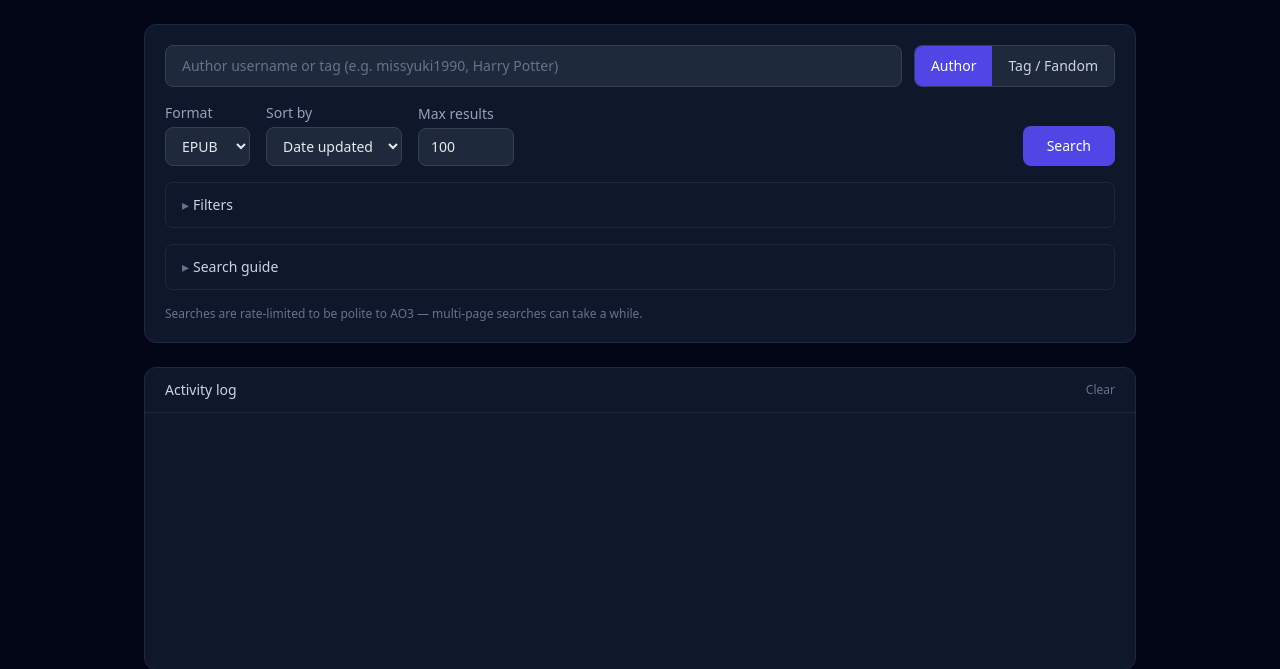
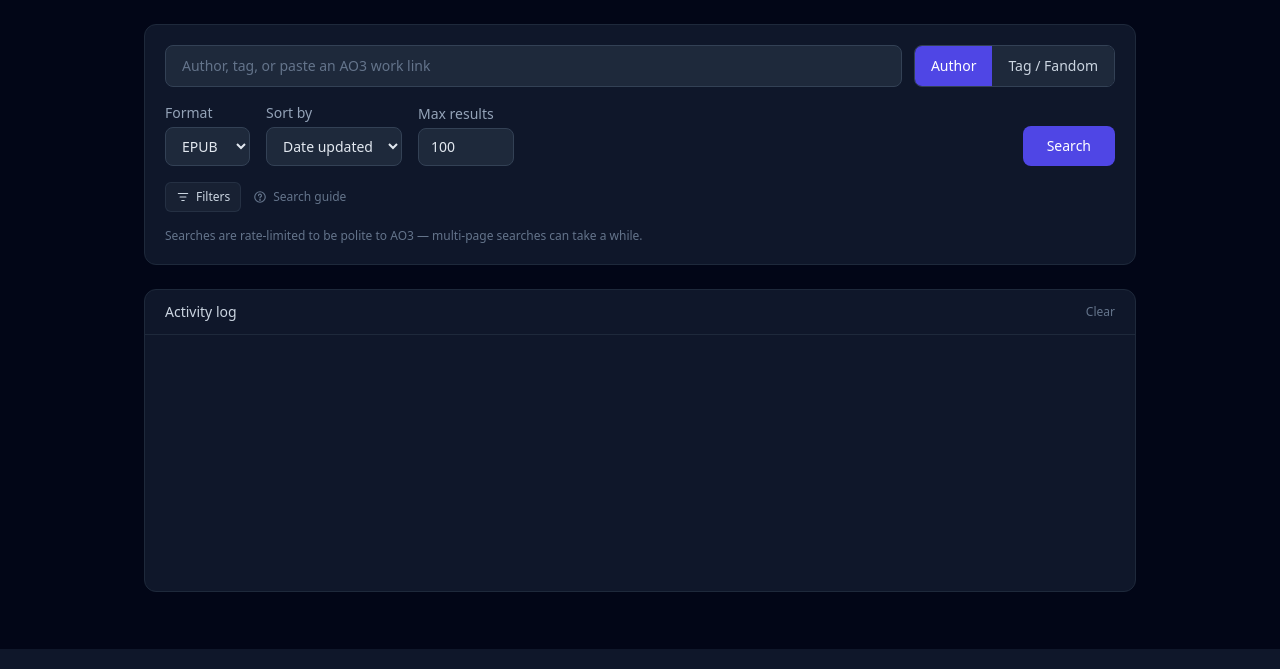
Before and after one commit to cr3ation/ao3-downloader, a FastAPI app: page / in a window 1280 px wide. Shown: the part 151-820 px from the top of the page. Run offline with FastAPI, Linux system fonts and the light colour scheme; data that the repository does not hold is empty; parts of the project's set-up code (start-up, migrations or seed data) failed here and were passed over; some libraries are stand-ins or nearby versions.

Commit message:
Add work-link search, redesign filter panels, PUID/PGID/TZ, .env config
- Paste an AO3 work or chapter URL into the search box to fetch that one
  work. parse_work_page() reads the work page directly (selectors verified
  against live AO3) and the link overrides the Author/Tag toggle.
- Fix looks_like_login(): AO3 renders a login form in the header of every
  page for logged-out visitors, so the body check matched any public page
  and reported every work as restricted. Only the final URL is checked now.
- Replace the two identical <details> slabs with a compact chip row that
  expands into a recessed panel; the Filters chip shows an active count and
  a clear action, and the guide is a scannable grid documenting link paste.
- PUID/PGID/TZ via an entrypoint that adopts the identity then drops to an
  unprivileged user with gosu; uvicorn never runs as root.
- Move all settings and volume paths into .env with in-compose defaults, so
  a clone runs unconfigured and git pull never clobbers local paths.

Co-Authored-By: Claude Fable 5 <noreply@anthropic.com>

```diff
--- a/app/static/app.js
+++ b/app/static/app.js
@@ -8,6 +8,8 @@ const state = {
   sort: { key: null, dir: "desc" }, // local results sort
   searchType: "author",
   lastQuery: "",
+  category: "", // download folder name; differs from lastQuery for pasted links
+  openPanel: null, // "filters" | "guide" | null
   library: { categories: [], loaded: false },
   activeTab: "search",
 };
@@ -108,6 +110,31 @@ document.querySelectorAll(".type-btn").forEach((btn) => {
   });
 });
 
+// ---------------------------------------------------------------- Filters & guide panels
+
+const WORK_LINK = /(?:archiveofourown\.org|ao3\.org)?\/?works\/(\d+)/i;
+
+function isWorkLink(query) {
+  const q = query.trim();
+  return WORK_LINK.test(q) || (/^\d+$/.test(q) && q.length >= 5);
+}
+
+function togglePanel(name) {
+  state.openPanel = state.openPanel === name ? null : name;
+  for (const [panel, btn] of [
+    ["filters", "toggle-filters"],
+    ["guide", "toggle-guide"],
+  ]) {
+    const open = state.openPanel === panel;
+    $(panel === "filters" ? "filters-panel" : "guide-panel").classList.toggle("hidden", !open);
+    $(btn).setAttribute("aria-expanded", String(open));
+  }
+  paintFilterChip();
+}
+
+$("toggle-filters").addEventListener("click", () => togglePanel("filters"));
+$("toggle-guide").addEventListener("click", () => togglePanel("guide"));
+
 function readFilters() {
   const wordsMin = parseInt($("filter-words-min").value, 10);
   const wordsMax = parseInt($("filter-words-max").value, 10);
@@ -115,17 +142,49 @@ function readFilters() {
     .split(",")
     .map((t) => t.trim())
     .filter(Boolean);
-  const filters = {
+  return {
     complete_only: $("filter-complete").checked,
     words_from: Number.isFinite(wordsMin) ? wordsMin : null,
     words_to: Number.isFinite(wordsMax) ? wordsMax : null,
     exclude_tags: excludeTags,
   };
-  const active =
-    filters.complete_only || filters.words_from !== null || filters.words_to !== null || excludeTags.length > 0;
-  $("filters-active").classList.toggle("hidden", !active);
-  return filters;
 }
+
+function activeFilterCount() {
+  const f = readFilters();
+  return (
+    (f.complete_only ? 1 : 0) +
+    (f.words_from !== null ? 1 : 0) +
+    (f.words_to !== null ? 1 : 0) +
+    (f.exclude_tags.length ? 1 : 0)
+  );
+}
+
+const CHIP_IDLE = ["bg-slate-800/60", "border-slate-700/50", "text-slate-300"];
+const CHIP_ACTIVE = ["bg-indigo-600/20", "border-indigo-500/40", "text-indigo-300"];
+
+function paintFilterChip() {
+  const count = activeFilterCount();
+  const chip = $("toggle-filters");
+  chip.classList.remove(...CHIP_IDLE, ...CHIP_ACTIVE);
+  chip.classList.add(...(count ? CHIP_ACTIVE : CHIP_IDLE));
+  const badge = $("filters-count");
+  badge.textContent = count;
+  badge.classList.toggle("hidden", count === 0);
+}
+
+["filter-complete", "filter-words-min", "filter-words-max", "filter-exclude"].forEach((id) => {
+  $(id).addEventListener("input", paintFilterChip);
+  $(id).addEventListener("change", paintFilterChip);
+});
+
+$("clear-filters").addEventListener("click", () => {
+  $("filter-complete").checked = false;
+  $("filter-words-min").value = "";
+  $("filter-words-max").value = "";
+  $("filter-exclude").value = "";
+  paintFilterChip();
+});
 
 $("search-form").addEventListener("submit", async (e) => {
   e.preventDefault();
@@ -169,6 +228,9 @@ function setSearching(on) {
 // ---------------------------------------------------------------- Results table
 
 function renderResults({ works, message, truncated }) {
+  // A pasted link would make a useless folder name — file it under the author.
+  state.category = isWorkLink(state.lastQuery) && works.length ? works[0].authors[0] : state.lastQuery;
+
   state.results = new Map(works.map((w) => [w.work_id, w]));
   state.order = works.map((w) => w.work_id);
   state.selected = new Set(state.order);
@@ -382,7 +444,7 @@ $("download-btn").addEventListener("click", async () => {
       body: JSON.stringify({
         works: selected,
         format: $("format").value,
-        category: state.lastQuery,
+        category: state.category || state.lastQuery,
       }),
     });
     if (!resp.ok) {
--- a/app/templates/index.html
+++ b/app/templates/index.html
@@ -12,10 +12,7 @@
       -webkit-box-orient: vertical;
       overflow: hidden;
     }
-    details > summary { cursor: pointer; list-style: none; }
-    details > summary::-webkit-details-marker { display: none; }
-    details > summary .chevron { transition: transform 0.15s; display: inline-block; }
-    details[open] > summary .chevron { transform: rotate(90deg); }
+    code { font-size: 0.8em; }
   </style>
 </head>
 <body class="min-h-full bg-slate-950 text-slate-200 antialiased">
@@ -45,7 +42,7 @@
       <section class="bg-slate-900 border border-slate-800 rounded-xl p-5 space-y-4">
         <form id="search-form" class="space-y-4">
           <div class="flex flex-col sm:flex-row gap-3">
-            <input id="query" type="text" placeholder="Author username or tag (e.g. missyuki1990, Harry Potter)"
+            <input id="query" type="text" placeholder="Author, tag, or paste an AO3 work link"
                    class="flex-1 bg-slate-800 border border-slate-700 rounded-lg px-4 py-2.5 text-sm placeholder-slate-500 focus:outline-none focus:ring-2 focus:ring-indigo-500"
                    autocomplete="off" required>
             <div class="flex rounded-lg overflow-hidden border border-slate-700 shrink-0" role="radiogroup" aria-label="Search type">
@@ -89,13 +86,32 @@
             </button>
           </div>
 
+          <!-- Compact toggle row -->
+          <div class="flex items-center gap-3">
+            <button type="button" id="toggle-filters" aria-expanded="false"
+                    class="flex items-center gap-1.5 text-xs rounded-md px-2.5 py-1.5 border bg-slate-800/60 border-slate-700/50 text-slate-300 hover:bg-slate-800 hover:text-slate-100">
+              <svg class="h-3.5 w-3.5" viewBox="0 0 24 24" fill="none" stroke="currentColor" stroke-width="2" stroke-linecap="round">
+                <path d="M4 6h16M7 12h10M10 18h4"/>
+              </svg>
+              Filters
+              <span id="filters-count" class="hidden bg-indigo-500/30 text-indigo-200 rounded px-1.5 text-[11px] leading-4"></span>
+            </button>
+            <button type="button" id="toggle-guide" aria-expanded="false"
+                    class="flex items-center gap-1.5 text-xs text-slate-500 hover:text-slate-300 py-1.5">
+              <svg class="h-3.5 w-3.5" viewBox="0 0 24 24" fill="none" stroke="currentColor" stroke-width="2">
+                <circle cx="12" cy="12" r="9"/><path d="M9.5 9.5a2.5 2.5 0 113.5 2.3c-.6.3-1 .9-1 1.6v.3" stroke-linecap="round"/><circle cx="12" cy="17" r=".6" fill="currentColor"/>
+              </svg>
+              Search guide
+            </button>
+          </div>
+
           <!-- Filters -->
-          <details id="filters-panel" class="border border-slate-800 rounded-lg px-4 py-3">
-            <summary class="text-sm text-slate-300 select-none">
-              <span class="chevron mr-1 text-slate-500">&#9656;</span>Filters
-              <span id="filters-active" class="hidden ml-2 text-xs bg-indigo-900/60 text-indigo-300 rounded px-1.5 py-0.5">active</span>
-            </summary>
-            <div class="mt-3 flex flex-wrap items-end gap-4">
+          <div id="filters-panel" class="hidden rounded-lg bg-slate-950/60 border border-slate-800/60 p-4">
+            <div class="flex items-center justify-between mb-3">
+              <h3 class="text-xs uppercase tracking-wide text-slate-500">Filters</h3>
+              <button type="button" id="clear-filters" class="text-xs text-slate-500 hover:text-slate-300">Clear filters</button>
+            </div>
+            <div class="flex flex-wrap items-end gap-4">
               <label class="flex items-center gap-2 text-sm text-slate-300 pb-2">
                 <input id="filter-complete" type="checkbox" class="rounded accent-indigo-500">
                 Complete works only
@@ -116,41 +132,49 @@
                        class="w-full bg-slate-800 border border-slate-700 rounded-lg px-3 py-2 text-sm placeholder-slate-500 focus:outline-none focus:ring-2 focus:ring-indigo-500">
               </label>
             </div>
-          </details>
+          </div>
 
           <!-- Search guide -->
-          <details id="search-guide" class="border border-slate-800 rounded-lg px-4 py-3">
-            <summary class="text-sm text-slate-300 select-none">
-              <span class="chevron mr-1 text-slate-500">&#9656;</span>Search guide
-            </summary>
-            <div class="mt-3 space-y-3 text-sm text-slate-400">
+          <div id="guide-panel" class="hidden rounded-lg bg-slate-950/60 border border-slate-800/60 p-4 space-y-4">
+            <div class="grid gap-4 md:grid-cols-3">
               <div>
-                <h3 class="text-slate-200 font-medium">Author</h3>
-                <p>Searches a user's works page. Use the exact AO3 username, e.g. <code class="text-indigo-300">missyuki1990</code>. You can find it in any work URL: archiveofourown.org/users/<b>username</b>.</p>
+                <h3 class="text-slate-200 text-sm font-medium mb-1">Paste a link</h3>
+                <p class="text-xs text-slate-400 leading-relaxed">
+                  Paste any AO3 work or chapter URL to fetch exactly that story — the Author/Tag toggle is ignored.
+                </p>
+                <p class="mt-1.5"><code class="bg-slate-800 text-indigo-300 rounded px-1 py-0.5">archiveofourown.org/works/2755349</code></p>
               </div>
               <div>
-                <h3 class="text-slate-200 font-medium">Tag / Fandom</h3>
-                <p>Searches an AO3 tag page. Tags cover fandoms, relationships, characters and freeform tags — for example:</p>
-                <ul class="list-disc ml-5 mt-1 space-y-0.5">
-                  <li>Fandom: <code class="text-indigo-300">Harry Potter - J. K. Rowling</code> (often just <code class="text-indigo-300">Harry Potter</code> works too)</li>
-                  <li>Relationship: <code class="text-indigo-300">Draco Malfoy/Harry Potter</code></li>
-                  <li>Freeform: <code class="text-indigo-300">Enemies to Lovers</code>, <code class="text-indigo-300">Fluff</code></li>
-                </ul>
-                <p class="mt-1">If the exact tag doesn't exist, the app automatically falls back to AO3's general work search.</p>
+                <h3 class="text-slate-200 text-sm font-medium mb-1">Author</h3>
+                <p class="text-xs text-slate-400 leading-relaxed">
+                  The exact AO3 username, as it appears in <span class="text-slate-500">archiveofourown.org/users/<b class="text-slate-300">name</b></span>.
+                </p>
+                <p class="mt-1.5"><code class="bg-slate-800 text-indigo-300 rounded px-1 py-0.5">missyuki1990</code></p>
               </div>
               <div>
-                <h3 class="text-slate-200 font-medium">Advanced queries</h3>
-                <p>In the general search (used as tag fallback) AO3 supports operators:</p>
-                <ul class="list-disc ml-5 mt-1 space-y-0.5">
-                  <li><code class="text-indigo-300">"exact phrase"</code> — match the exact words</li>
-                  <li><code class="text-indigo-300">Harry AND Draco</code>, <code class="text-indigo-300">Sith OR Jedi</code> — boolean logic</li>
-                  <li><code class="text-indigo-300">-wordToExclude</code> — exclude a term</li>
-                  <li><code class="text-indigo-300">wolf*</code> — wildcard</li>
-                </ul>
+                <h3 class="text-slate-200 text-sm font-medium mb-1">Tag / Fandom</h3>
+                <p class="text-xs text-slate-400 leading-relaxed">
+                  Canonical AO3 tags — fandoms, relationships or freeform tags. Unknown tags fall back to AO3's general search.
+                </p>
+                <p class="mt-1.5 flex flex-wrap gap-1">
+                  <code class="bg-slate-800 text-indigo-300 rounded px-1 py-0.5">Harry Potter - J. K. Rowling</code>
+                  <code class="bg-slate-800 text-indigo-300 rounded px-1 py-0.5">Draco Malfoy/Harry Potter</code>
+                  <code class="bg-slate-800 text-indigo-300 rounded px-1 py-0.5">Enemies to Lovers</code>
+                </p>
               </div>
-              <p class="text-slate-500">The Filters above (complete only, word count, excluded tags) apply to both Author and Tag searches.</p>
             </div>
-          </details>
+            <div class="border-t border-slate-800/60 pt-3">
+              <h3 class="text-slate-200 text-sm font-medium mb-1.5">Advanced queries</h3>
+              <div class="flex flex-wrap gap-x-5 gap-y-1.5 text-xs text-slate-400">
+                <span><code class="bg-slate-800 text-indigo-300 rounded px-1 py-0.5">"exact phrase"</code> exact words</span>
+                <span><code class="bg-slate-800 text-indigo-300 rounded px-1 py-0.5">Harry AND Draco</code> both</span>
+                <span><code class="bg-slate-800 text-indigo-300 rounded px-1 py-0.5">Sith OR Jedi</code> either</span>
+                <span><code class="bg-slate-800 text-indigo-300 rounded px-1 py-0.5">-angst</code> exclude</span>
+                <span><code class="bg-slate-800 text-indigo-300 rounded px-1 py-0.5">wolf*</code> wildcard</span>
+              </div>
+              <p class="mt-2 text-xs text-slate-500">Filters apply to both Author and Tag searches. Operators work in the general search used as tag fallback.</p>
+            </div>
+          </div>
 
           <p class="text-xs text-slate-500">Searches are rate-limited to be polite to AO3 — multi-page searches can take a while.</p>
         </form>
```
Also changed, not shown: app/scraper.py (+72 -4 lines), app/utils.py (+18 -0 lines), docker-compose.yml (+20 -24 lines), README.md, 5 other files.
